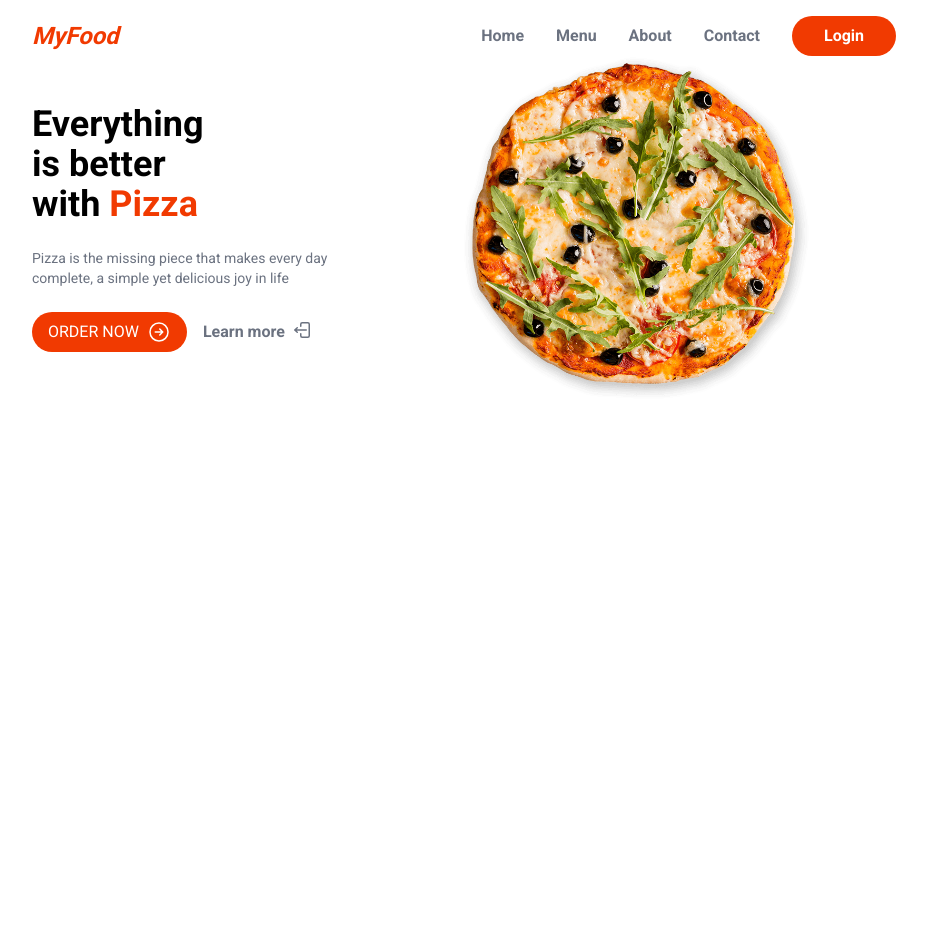
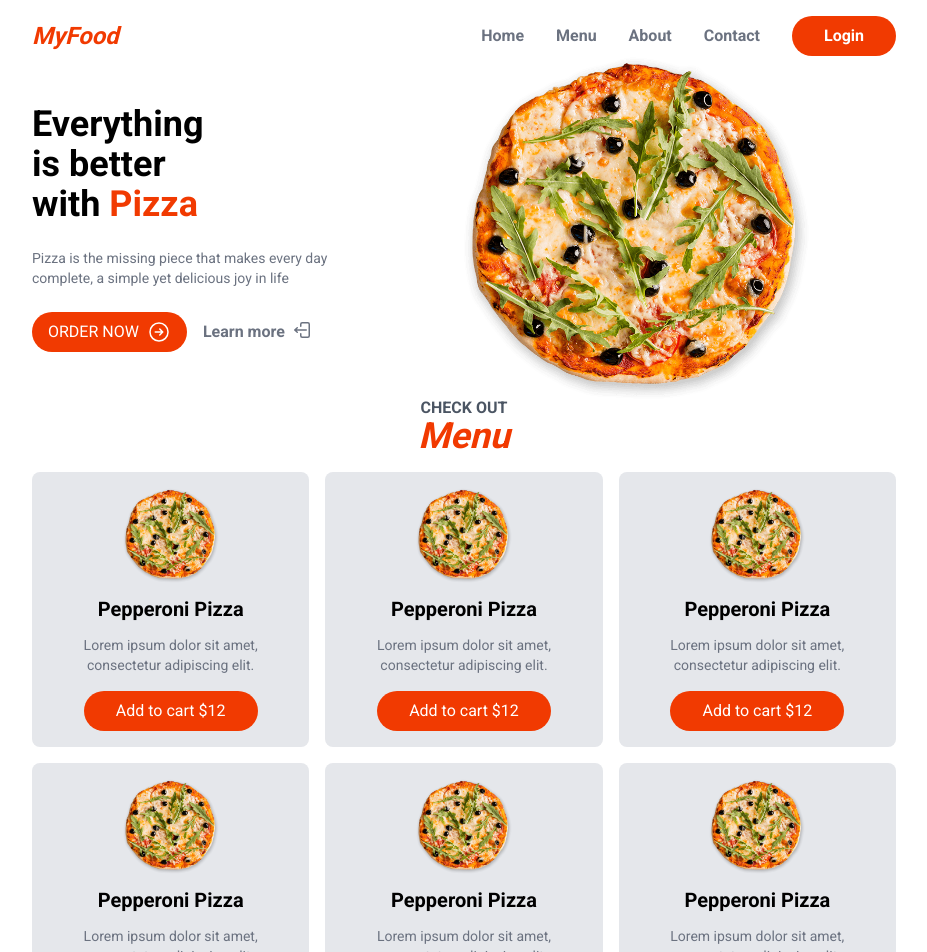
Before and after one commit to MChaves12/my-food, a Next.js app: page / in a window 1280 px wide. Shown: the top 952 px of the page, without its empty margins (176-1103 px from the left). Before the commit the page ends 800 px from the top, so only its background shows below. Built offline with nearby package versions, Linux system fonts and the light colour scheme.

Commit message:
feat: Menu section created. MenuItem Componente created and displayed on Menu Section

```diff
--- a/src/app/page.js
+++ b/src/app/page.js
@@ -1,11 +1,13 @@
-import Hero from "@/components/Hero";
+import Hero from "@/components/layout/Hero";
 import Header from "@/components/layout/Header";
+import HomeMenu from "@/components/layout/HomeMenu";
 
 export default function Home() {
   return (
    <>
     <Header />
     <Hero />
+    <HomeMenu />
    </>
   )
 }
--- a/src/components/Hero.js
+++ b/src/components/layout/Hero.js
@@ -1,7 +1,7 @@
 import Image from 'next/image'
 import React from 'react'
-import RightChevron from './icons/RightChevron'
-import LearnMore from './icons/LearnMore'
+import RightChevron from '../icons/RightChevron'
+import LearnMore from '../icons/LearnMore'
 
 const Hero = () => {
   return (
--- /dev/null
+++ b/src/components/layout/HomeMenu.js
@@ -0,0 +1,27 @@
+import React from 'react'
+import MenuItem from '../menu/MenuItem'
+
+const HomeMenu = () => {
+  return (
+    <section>
+        <div className='text-center'>
+            <h3 className='text-gray-600 font-semibold uppercase leading-4'>
+                Check out
+            </h3>
+            <h2 className='text-primary font-bold text-4xl italic'>
+                Menu
+            </h2>
+        </div>
+        <div className='grid grid-cols-3 gap-4 my-4'>
+            <MenuItem />
+            <MenuItem />
+            <MenuItem />
+            <MenuItem />
+            <MenuItem />
+            <MenuItem />
+        </div>
+    </section>
+  )
+}
+
+export default HomeMenu
--- /dev/null
+++ b/src/components/menu/MenuItem.js
@@ -0,0 +1,20 @@
+import React from "react";
+
+const MenuItem = () => {
+  return (
+    <div className="bg-gray-200 p-4 rounded-lg text-center transition-all hover:bg-white hover:shadow-xl">
+        <div className="text-center">
+            <img src="/images/pizza.png" className="max-h-auto max-w-24 block mx-auto" alt="pizza" />
+        </div>
+      <h4 className="font-semibold my-3 text-xl ">Pepperoni Pizza</h4>
+      <p className="text-gray-500 text-sm">
+        Lorem ipsum dolor sit amet, consectetur adipiscing elit.
+      </p>
+      <button className="mt-4 bg-primary text-white rounded-full px-8 py-2">
+        Add to cart $12
+      </button>
+    </div>
+  );
+};
+
+export default MenuItem;
```
